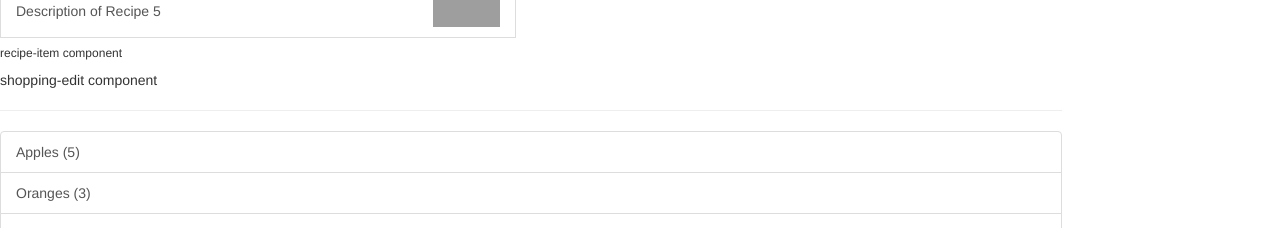
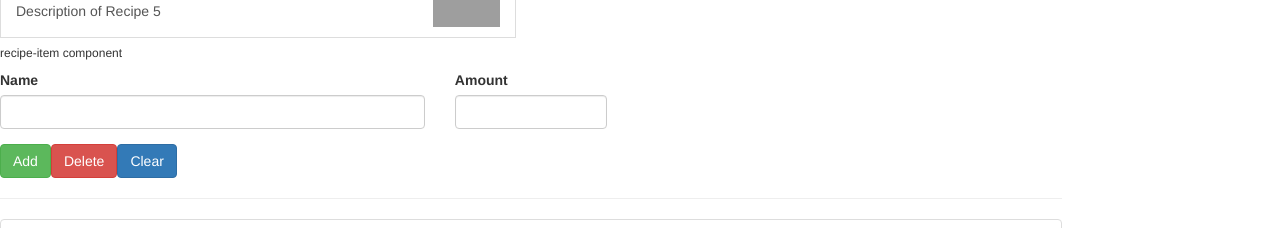
Before and after one commit to stefanpalmer/angular_practice, an Angular app: page / in a window 1280 px wide. Shown: the part 454-682 px from the top of the page. Built offline with nearby package versions, Linux system fonts and the light colour scheme; grey boxes are pictures that could not be loaded.

Commit message:
add basic shopping list form

```diff
--- a/src/app/shopping-list/shopping-edit/shopping-edit.component.html
+++ b/src/app/shopping-list/shopping-edit/shopping-edit.component.html
@@ -1,3 +1,23 @@
-<p>
-  shopping-edit component
-</p>
+<div class="row">
+  <div class="col-xs-12">
+    <form>
+      <div class="row">
+        <div class="col-sm-5 form-group">
+          <label for="name">Name</label>
+          <input type="text" id="name" class="form-control">
+        </div>
+        <div class="col-sm-2 form-group">
+          <label for="amount">Amount</label>
+          <input type="text" id="amount" class="form-control">
+        </div>
+      </div>
+      <div class="row">
+        <div class="col-xs-12">
+          <button class="btn btn-success" type="submit">Add</button>
+          <button class="btn btn-danger" type="button">Delete</button>
+          <button class="btn btn-primary" type="button">Clear</button>
+        </div>
+      </div>
+    </form>
+  </div>
+</div>
```
